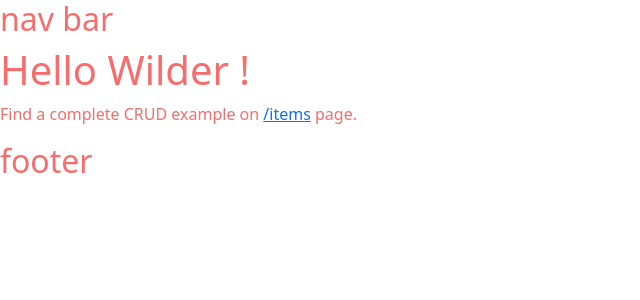
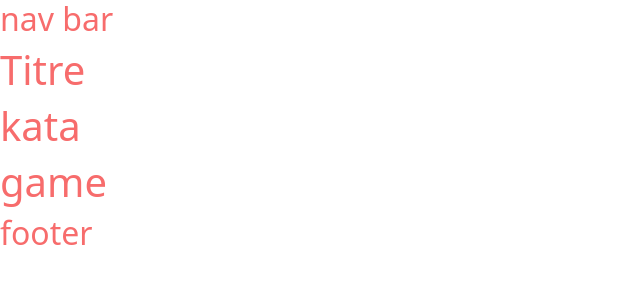
Before and after one commit to AurelOconnell/Hackathon_1, a PHP site: template src/View/Home/index.html.twig in a window 1280 px wide. Shown: the top 300 px of the page, without its empty margins (0-640 px from the left). Run offline with PHP 8.4, Linux system fonts and the light colour scheme; the template is opened without the code that fills it, so the values that code supplies are empty; some libraries are stand-ins or nearby versions.

Commit message:
divide sections into files

```diff
--- /dev/null
+++ b/src/View/Home/game.html.twig
@@ -0,0 +1,3 @@
+<section class="game">
+    <h1>game</h1>
+</section>
--- /dev/null
+++ b/src/View/Home/header.html.twig
@@ -0,0 +1,3 @@
+<section class="main-title">
+    <h1>Titre</h1>
+</section>
--- a/src/View/Home/index.html.twig
+++ b/src/View/Home/index.html.twig
@@ -1,6 +1,9 @@
 {% extends 'layout.html.twig' %}
 
 {% block content %}
-    <h1>Hello Wilder !</h1>
-    <p>Find a complete CRUD example on <a href="/items">/items</a> page.</p>
+
+{% include "Home/header.html.twig" %}
+{% include "Home/kata.html.twig" %}
+{% include "Home/game.html.twig" %}
+
 {% endblock %}
--- /dev/null
+++ b/src/View/Home/kata.html.twig
@@ -0,0 +1,3 @@
+<section class="kata">
+    <h1>kata</h1>
+</section>
```
